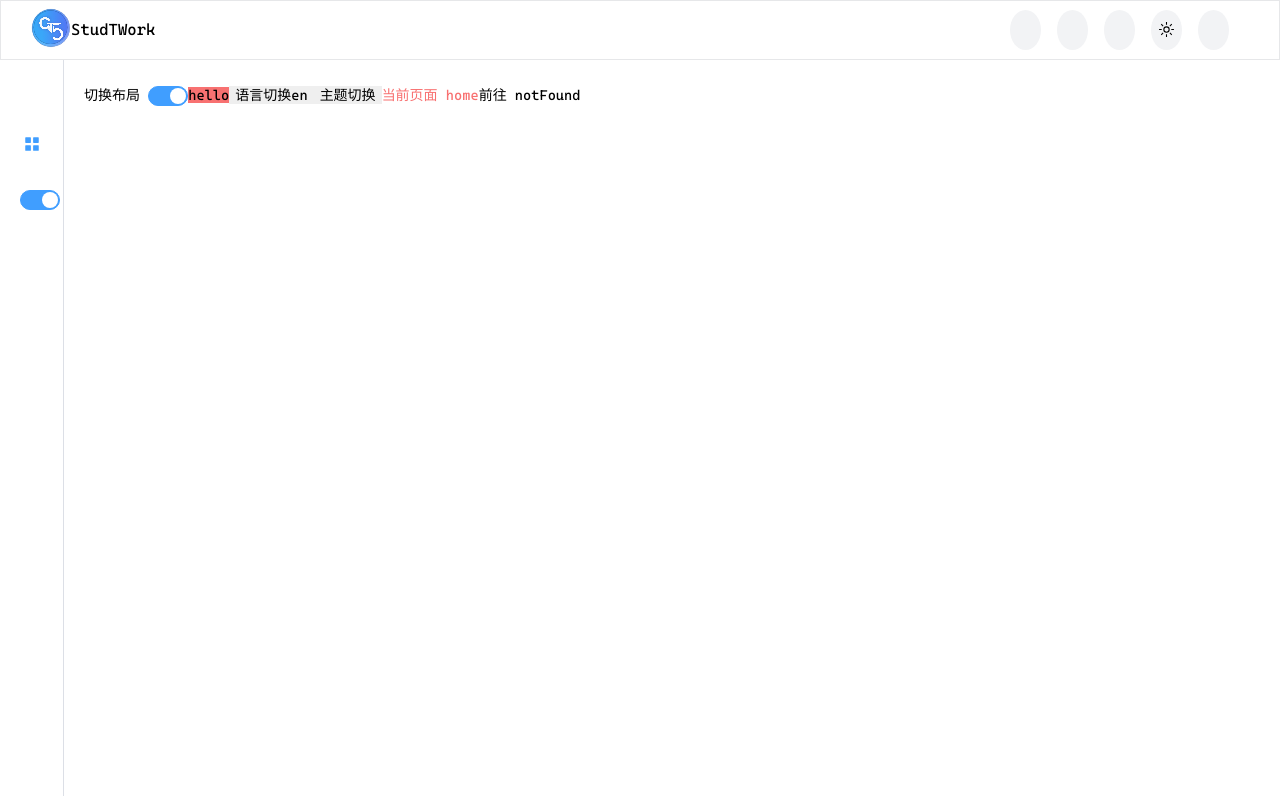
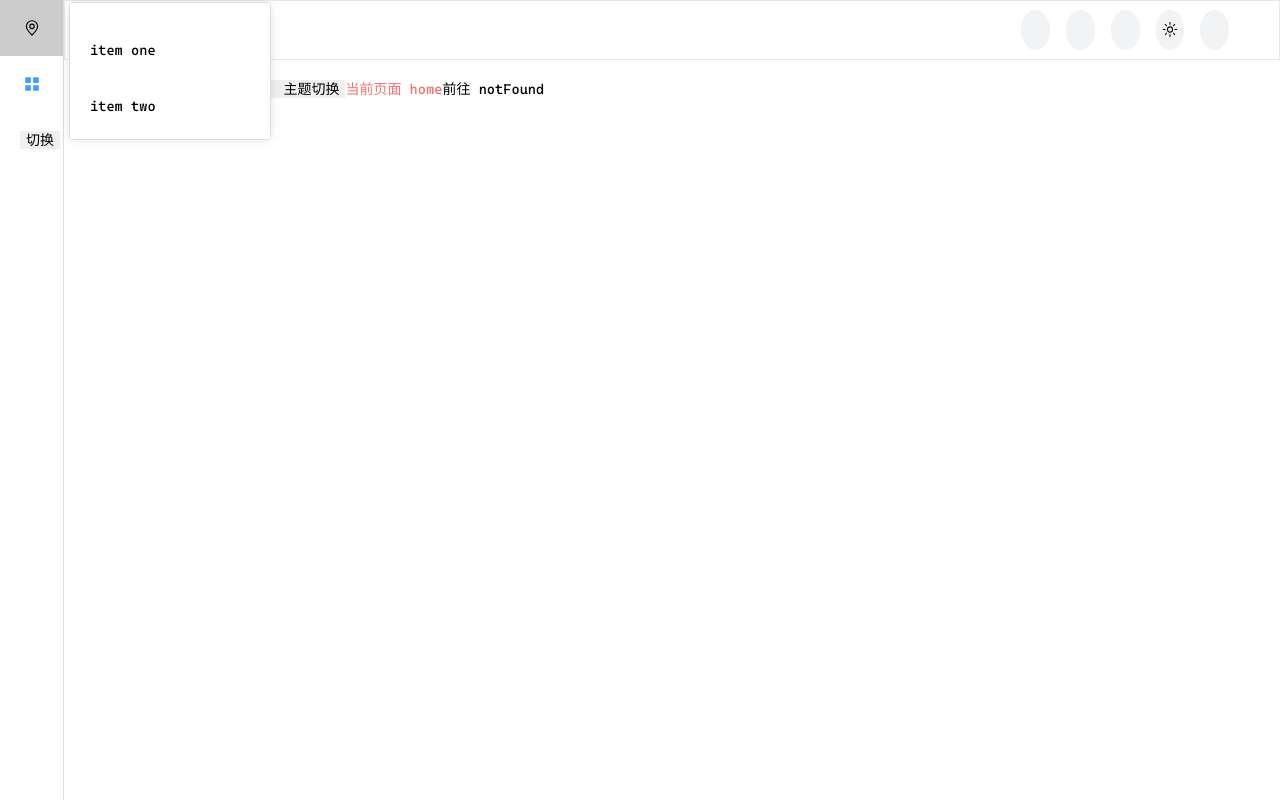
Before and after one commit to CodeGetters/studtworkFrond, a Vue app: page /dashboard in a window 1280 px wide. Built offline with nearby package versions, Linux system fonts and the light colour scheme; a web font is replaced by a local one.

Commit message:
feat: ✨ style centralized management

```diff
--- a/src/assets/styles/normal.css
+++ b/src/assets/styles/normal.css
@@ -47,6 +47,7 @@
 }
 
 button {
+  cursor: pointer;
   outline: none;
   border: none;
 }
--- a/src/core/config/configType.ts
+++ b/src/core/config/configType.ts
@@ -1,7 +1,6 @@
 interface Header {
   display: boolean;
   width: "fixed" | "fluid";
-  asideTop: boolean;
 }
 
 interface Footer {
@@ -17,11 +16,16 @@ interface Aside {
   textColor: string;
 }
 
+interface MainLayout {
+  asideTop: boolean;
+}
+
 interface defaultConfig {
+  mainLayout: MainLayout;
   headers: Header;
   footer: Footer;
   aside: Aside;
 }
 
 export default defaultConfig;
-export type { Header, defaultConfig, Aside, Footer };
+export type { defaultConfig, Header, Aside, Footer, MainLayout };
--- a/src/core/config/defaultConfig.ts
+++ b/src/core/config/defaultConfig.ts
@@ -1,10 +1,11 @@
 import type defaultConfig from "./configType";
 const config: defaultConfig = {
+  mainLayout: {
+    asideTop: false,
+  },
   headers: {
     display: true,
     width: "fixed",
-    // 布局方式
-    asideTop: false,
   },
   footer: {
     display: true,
@@ -14,8 +15,8 @@ const config: defaultConfig = {
     display: true,
     collapse: true,
     popperEffect: "light",
-    backgroundColor: "#000",
-    textColor: "#fff",
+    backgroundColor: "#fff",
+    textColor: "#000",
   },
 };
 
--- /dev/null
+++ b/src/core/helpers/config.ts
@@ -0,0 +1,66 @@
+import { computed } from "vue";
+import { useConfigStore } from "@/store/config";
+
+/**
+ * Returns layout config
+ * @returns {object}
+ */
+export const config = computed(() => {
+  return useConfigStore().config;
+});
+
+/**
+ * Get the header display
+ * @returns {boolean}
+ */
+export const displayHeader = computed(() => {
+  return useConfigStore().getDefaultConfig("headers.display");
+});
+
+/**
+ * Get the aside display
+ * @returns {boolean}
+ */
+export const displayAside = computed(() => {
+  return useConfigStore().getDefaultConfig("aside.display");
+});
+
+/**
+ * Get the aside collapse
+ * @returns {boolean}
+ */
+export const asideCollapse = computed(() => {
+  return useConfigStore().getDefaultConfig("aside.collapse");
+});
+
+/**
+ * Get the aside bgc
+ * @return {string}
+ */
+export const asideBgc = computed(() => {
+  return useConfigStore().getDefaultConfig("aside.backgroundColor");
+});
+
+/**
+ * Get the aside color
+ * @return {string}
+ */
+export const asideColor = computed(() => {
+  return useConfigStore().getDefaultConfig("aside.textColor");
+});
+
+/**
+ * Get the aside popperEffect
+ * @return {string}
+ */
+export const asidePopperEffect = computed(() => {
+  return useConfigStore().getDefaultConfig("aside.popperEffect");
+});
+
+/**
+ * Get the mainLayout
+ * @returns {boolean}
+ */
+export const asideTopLayout = computed(() => {
+  return useConfigStore().getDefaultConfig("mainLayout.asideTop");
+});
--- a/src/layouts/base/AsideCom.vue
+++ b/src/layouts/base/AsideCom.vue
@@ -1,27 +1,31 @@
 <script setup lang="ts">
-import { ref, computed } from "vue";
+import { useConfigStore } from "@/store/config";
 import { Menu as IconMenu, Location } from "@element-plus/icons-vue";
-import { useConfigStore } from "@/store/config";
+import {
+  asideBgc,
+  asideColor,
+  displayAside,
+  asideCollapse,
+  asidePopperEffect,
+} from "@/core/helpers/config";
 
 const configStore = useConfigStore();
 
-const setMode = computed(() => {
-  return configStore.setDefaultConfigProperty("aside.backgroundColor", "#fff");
-});
-
-const isCollapse = ref<boolean>(true);
+const setCollapse = (): void => {
+  configStore.setDefaultConfigProperty("aside.collapse", !asideCollapse.value);
+};
 </script>
 
 <template>
-  <div id="asideCom">
+  <div id="asideCom" v-if="displayAside">
     <el-aside width="auto" class="h100%" bg-blueGray>
       <el-menu
         default-active="2"
         class="el-menu-vertical-demo h100%"
-        :collapse="isCollapse"
-        popper-effect="light"
-        :background-color="setMode"
-        text-color="#fff"
+        :text-color="asideColor"
+        :collapse="asideCollapse"
+        :background-color="asideBgc"
+        :popper-effect="asidePopperEffect"
       >
         <el-sub-menu index="1">
           <template #title>
@@ -38,7 +42,7 @@ const isCollapse = ref<boolean>(true);
           <template #title>Navigator Two</template>
         </el-menu-item>
         <el-menu-item>
-          <el-switch v-model="isCollapse" />
+          <button @click="setCollapse">切换</button>
         </el-menu-item>
       </el-menu>
     </el-aside>
--- a/src/layouts/base/HeaderCom.vue
+++ b/src/layouts/base/HeaderCom.vue
@@ -1,10 +1,12 @@
 <script setup lang="ts">
 import { toggleDark } from "@/core/utils/themeAnimation";
+import { displayHeader } from "@/core/helpers/config";
 </script>
 
 <template>
   <div
     id="headerCom"
+    v-if="displayHeader"
     class="w100% h60px flex flex-row items-center justify-between px30px"
   >
     <div class="logoBox hidden-xs-only">
--- a/src/layouts/core/MainLayout.vue
+++ b/src/layouts/core/MainLayout.vue
@@ -1,17 +1,13 @@
 <script setup lang="ts">
-import { ref } from "vue";
 import HeaderCom from "@/layouts/base/HeaderCom.vue";
 import AsideCom from "@/layouts/base/AsideCom.vue";
-
-// 切换布局
-// TODO：手机单不支持切换布局
-const headerLayout = ref<boolean>(true);
+import { asideTopLayout } from "@/core/helpers/config";
 </script>
 
 <template>
   <div id="homePage">
     <!-- 布局一 -->
-    <el-container v-if="headerLayout">
+    <el-container v-if="asideTopLayout">
       <el-header flex flex-row height="auto">
         <HeaderCom />
       </el-header>
--- a/src/pages/main/DashboardPage.vue
+++ b/src/pages/main/DashboardPage.vue
@@ -1,8 +1,11 @@
 <script setup lang="ts">
-import { ref } from "vue";
 const { locale, t } = useI18n();
 import { useI18n } from "vue-i18n";
 import { toggleDark } from "@/core/utils/themeAnimation";
+import { asideTopLayout } from "@/core/helpers/config";
+import { useConfigStore } from "@/store/config";
+
+const configStore = useConfigStore();
 
 /**
  * @description 语言切换
@@ -11,15 +14,17 @@ const changeLang = () => {
   locale.value === "zh" ? (locale.value = "en") : (locale.value = "zh");
 };
 
-// 切换布局
-// TODO：手机单不支持切换布局
-const headerLayout = ref(true);
+const changeLayout = (): void => {
+  configStore.setDefaultConfigProperty(
+    "mainLayout.asideTop",
+    !asideTopLayout.value,
+  );
+};
 </script>
 
 <template>
   <div id="dashboardCom">
-    切换布局
-    <el-switch v-model="headerLayout" />
+    <button @click="changeLayout()">切换布局</button>
     <span bg-red>{{ t("hello") }}</span>
     <button @click="changeLang()">语言切换{{ locale }}</button>
     <button @click="toggleDark">主题切换</button>
```
